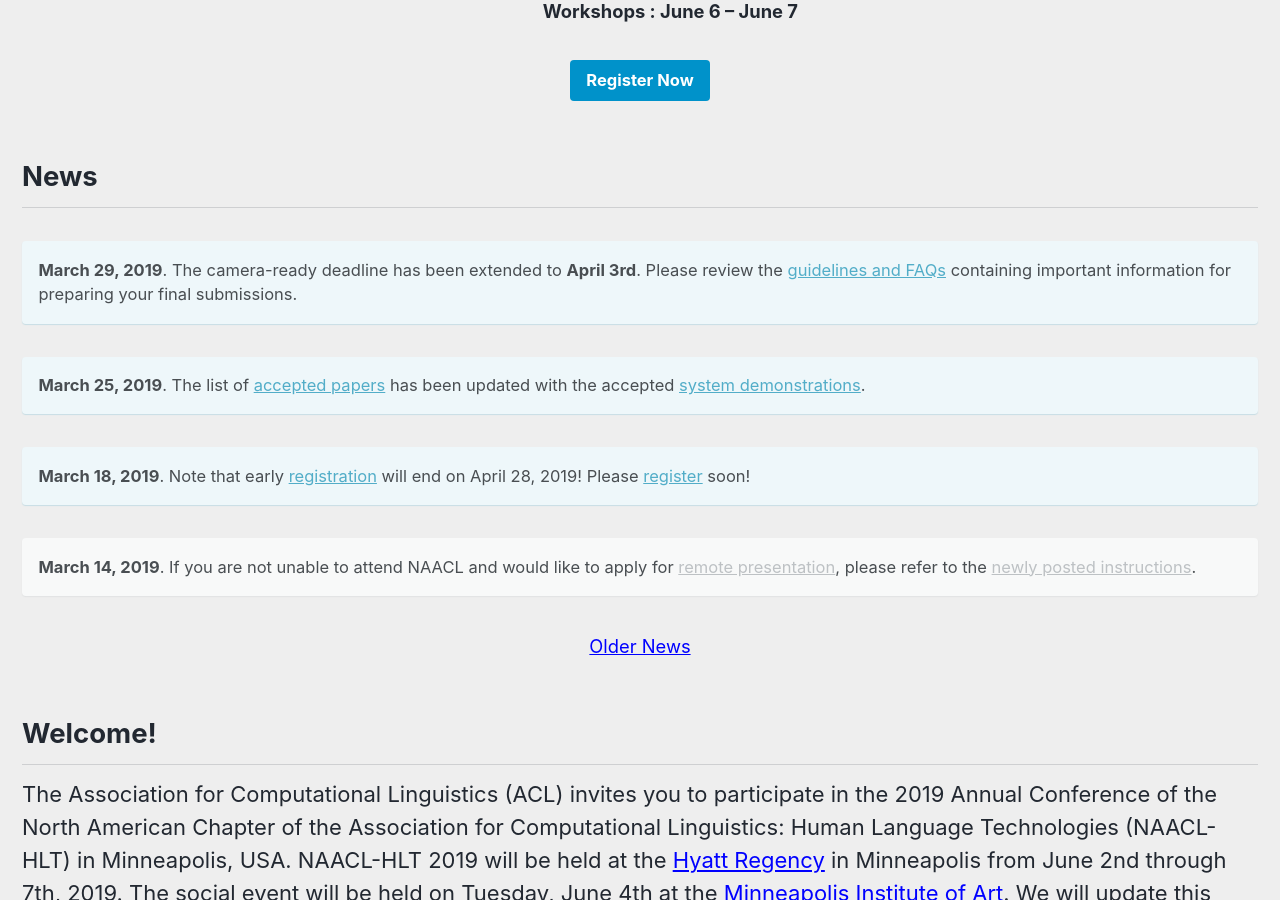
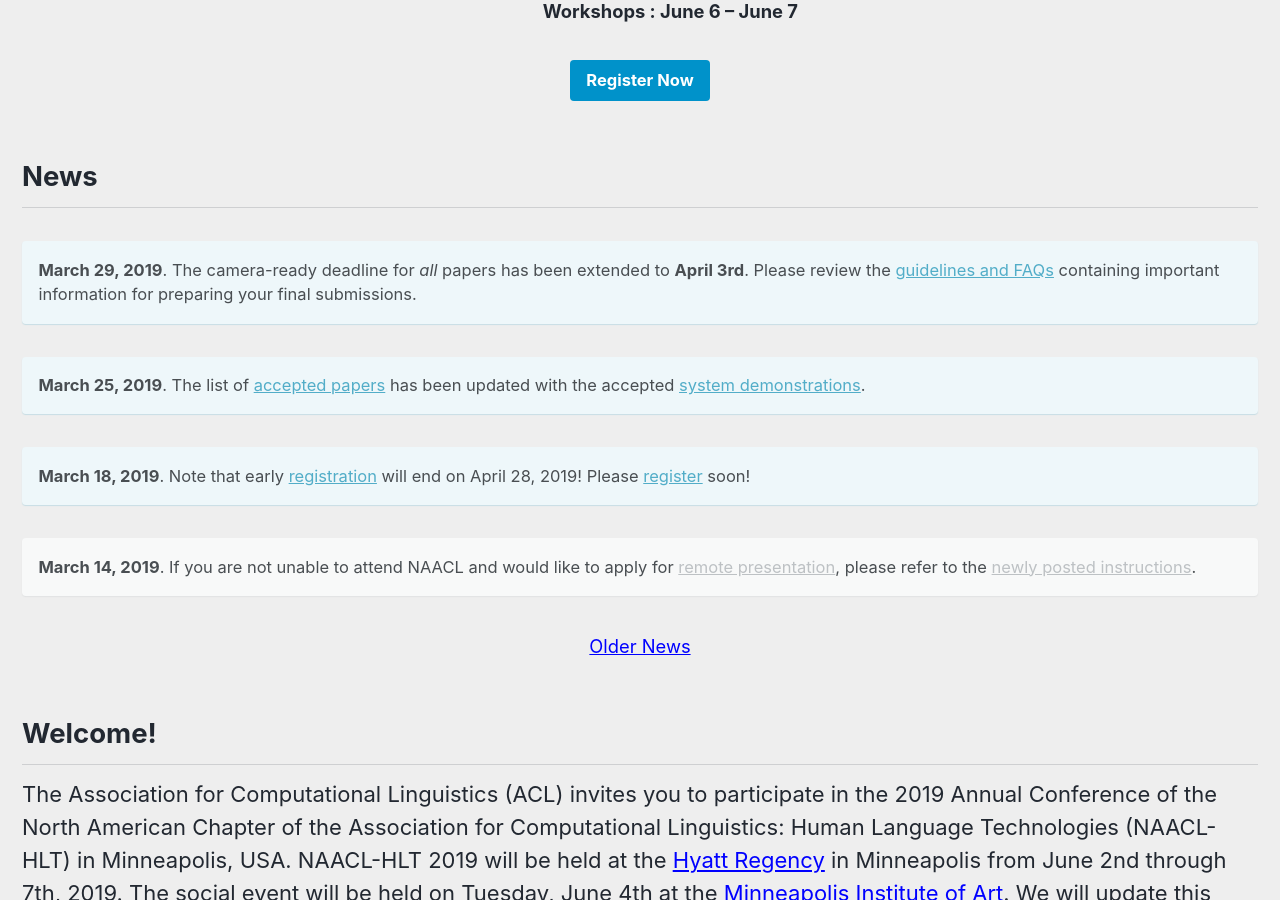
Before and after one commit to naacl-org/naacl-2021-website, a Jekyll site: the page built from _pages/home.md, in a window 1280 px wide and 900 px high, scrolled down 616 px. Built offline with Jekyll 4.4.1, drawn with Linux system fonts in a browser that asks for light colours; nearby versions of some CDN libraries.

Commit message:
Apply to all papers.

```diff
--- a/_pages/home.md
+++ b/_pages/home.md
@@ -18,7 +18,7 @@
 
 <h2>News</h2>
 
-**March 29, 2019**. The camera-ready deadline has been extended to **April 3rd**. Please review the [guidelines and FAQs](https://github.com/acl-org/acl-pub/blob/gh-pages/camera-ready-faq.md) containing important information for preparing your final submissions.
+**March 29, 2019**. The camera-ready deadline for _all_ papers has been extended to **April 3rd**. Please review the [guidelines and FAQs](https://github.com/acl-org/acl-pub/blob/gh-pages/camera-ready-faq.md) containing important information for preparing your final submissions.
 {: .notice--info}
 
 **March 25, 2019**. The list of [accepted papers](/program/accepted) has been updated with the accepted [system demonstrations](/program/accepted#system-demonstrations).
```
